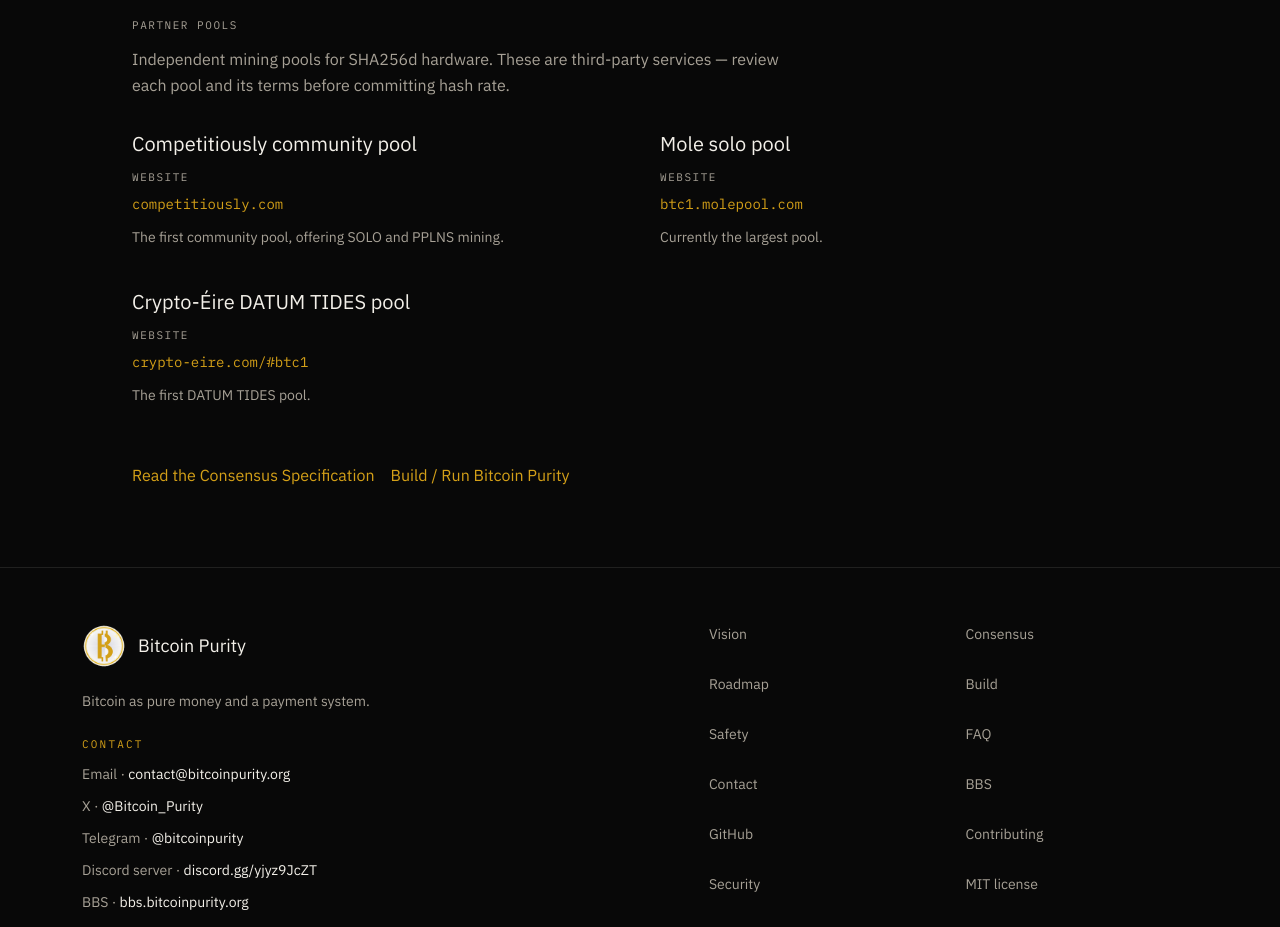
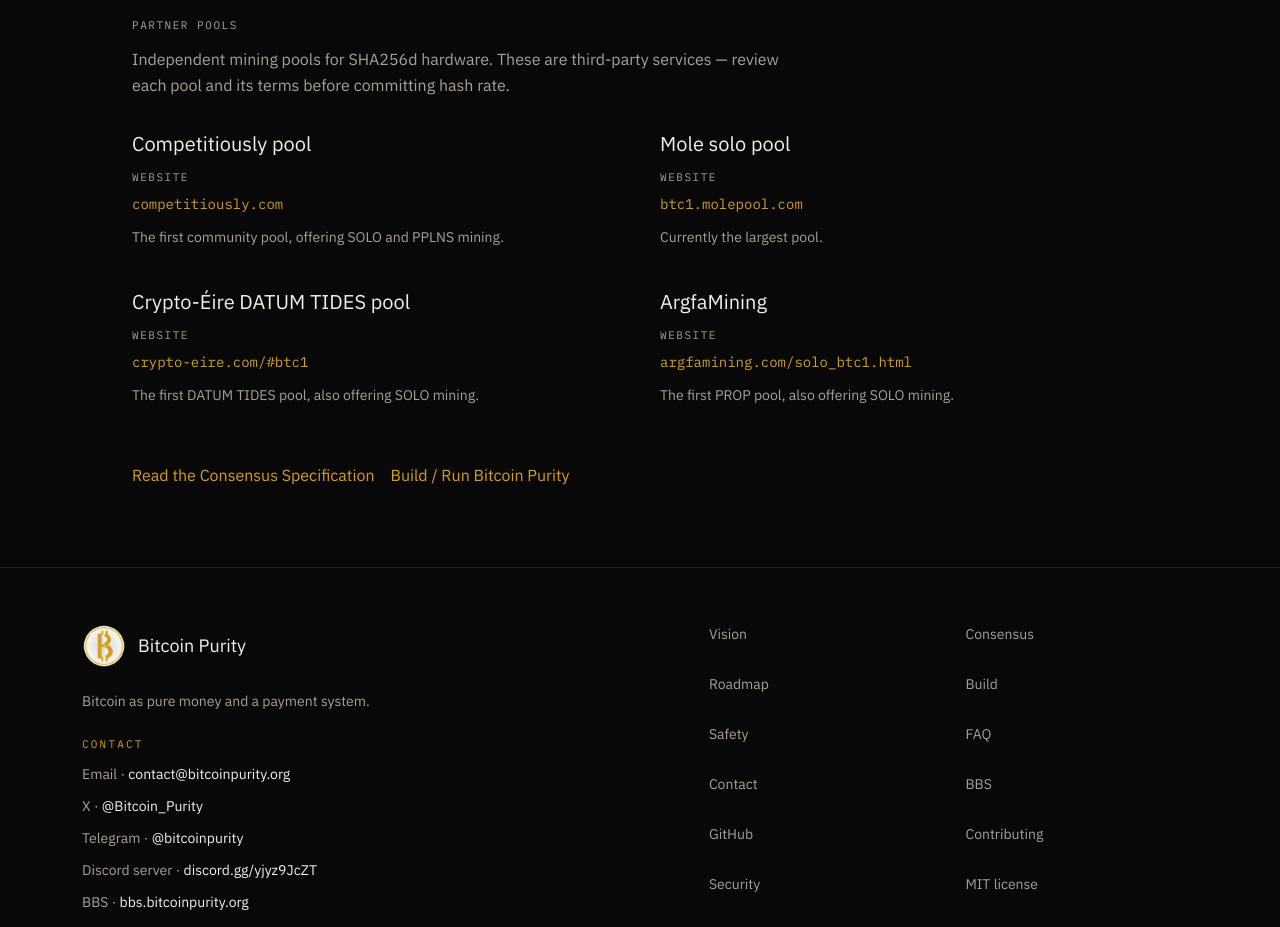
Before and after one commit to BitcoinPurity/website, a Next.js app: page /miners in a window 1280 px wide. Shown: the part 2640-3567 px from the top of the page. Built offline with nearby package versions, Linux system fonts and the light colour scheme.

Commit message:
Add ArgfaMining to the partner pool directory

```diff
--- a/input/requirements.md
+++ b/input/requirements.md
@@ -94,6 +94,6 @@
 ## 矿池目录与挖矿手册
 
 - `/miners` 将合作矿池目录放在“Mining options”内的自托管 DATUM 选项之后；条目只展示网站和简要说明，不展示 Stratum 地址。
-- Competitiously 标注为首个社区矿池，提供 SOLO 与 PPLNS；Mole 标注为目前最大的矿池；Crypto-Éire 链接到 `https://crypto-eire.com/#btc1`，标注为首个 DATUM TIDES 矿池。
+- Competitiously 标注为首个社区矿池，标题不含“community”，提供 SOLO 与 PPLNS；Mole 标注为目前最大的矿池；Crypto-Éire 链接到 `https://crypto-eire.com/#btc1`，标注为首个 DATUM TIDES 矿池并注明提供 SOLO 挖矿；ArgfaMining 链接到 `https://argfamining.com/solo_btc1.html`，标注为首个 PROP 矿池并注明也提供 SOLO 挖矿。
 - 在 Mining options 的介绍段落后提供完整挖矿手册链接：简体中文页面使用 `https://downloads.bitcoinpurity.org/docs/Bitcoin_Purity_Mining_Manual_v0.9.2_zh.pdf`，正体中文页面使用 `https://downloads.bitcoinpurity.org/docs/Bitcoin_Purity_Mining_Manual_v0.9.2_zh-Hant.pdf`，英文页面使用 `https://downloads.bitcoinpurity.org/docs/Bitcoin_Purity_Mining_Manual_v0.9.2_en.pdf`。
 - 不新增 API 或站内路由。当前官网支持英文、简体中文及正体中文；尚无葡萄牙语页面。
--- a/src/content/links.ts
+++ b/src/content/links.ts
@@ -30,7 +30,7 @@
 /** Third-party mining pools listed on the For Miners page. */
 export const PARTNER_POOLS = [
   {
-    name: "Competitiously community pool",
+    name: "Competitiously pool",
     website: "https://competitiously.com",
     description:
       "The first community pool, offering SOLO and PPLNS mining.",
@@ -43,7 +43,12 @@
   {
     name: "Crypto-Éire DATUM TIDES pool",
     website: "https://crypto-eire.com/#btc1",
-    description: "The first DATUM TIDES pool.",
+    description: "The first DATUM TIDES pool, also offering SOLO mining.",
+  },
+  {
+    name: "ArgfaMining",
+    website: "https://argfamining.com/solo_btc1.html",
+    description: "The first PROP pool, also offering SOLO mining.",
   },
 ] as const;
 
```
Also changed, not shown: src/lib/locales/zh-CN.json, src/lib/locales/zh-TW.json, 4 other files (tests, documents, lock files or other folders).
